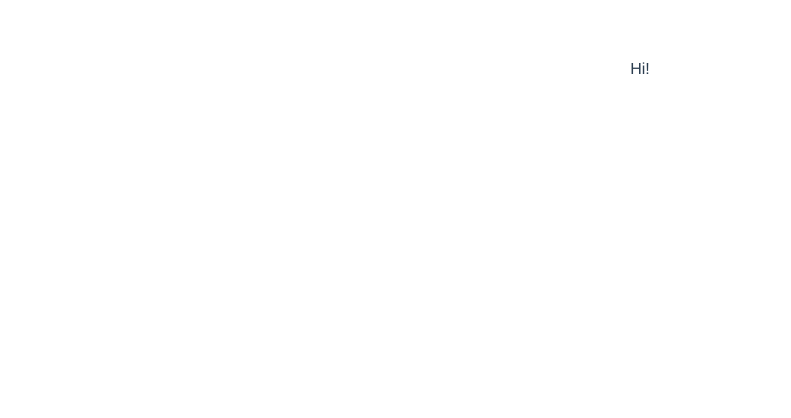
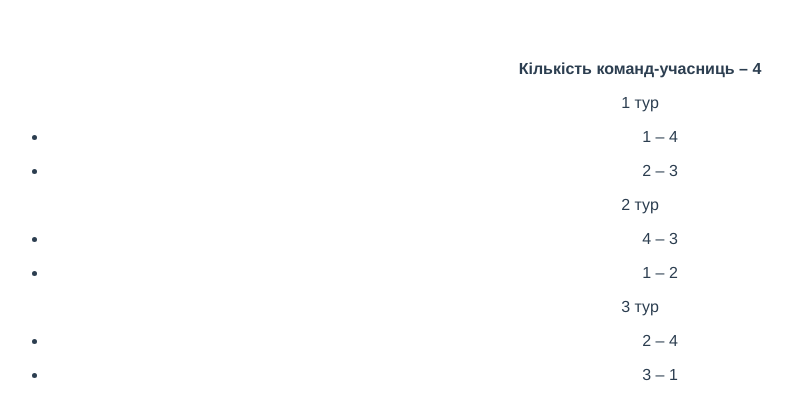
Before and after one commit to ruig1992/berger-round-robin-tables, a Vue app: page / in a window 1280 px wide. Shown: the top 418 px of the page, without its empty margins (0-791 px from the left). Built offline with nearby package versions, Linux system fonts and the light colour scheme.

Commit message:
Add base data and markuo

```diff
--- a/src/App.vue
+++ b/src/App.vue
@@ -1,12 +1,28 @@
 <template>
   <div id="app">
-    <p>Hi!</p>
+    <p><b>Кількість команд-учасниць – {{ participantsNum }}</b></p>
+    <div class="app-calendar">
+      <div class="app-calendar__tour" v-for="tour in calendar" :key="tour.tour">
+        <p class="app-calendar__tour-name">{{ tour.tour }} тур</p>
+        <ul class="app-calendar__games" v-for="(g, i) in tour.games" :key="i">
+          <li class="app-calendar__game">{{ g.team_1 }} – {{ g.team_2 }}</li>
+        </ul>
+      </div>
+    </div>
   </div>
 </template>
 
 <script>
 export default {
   name: 'App',
+  data: () => ({
+    participantsNum: 4,
+    calendar: [
+      { tour: 1, games: [{ team_1: 1, team_2: 4 }, { team_1: 2, team_2: 3 },] },
+      { tour: 2, games: [{ team_1: 4, team_2: 3 }, { team_1: 1, team_2: 2 },] },
+      { tour: 3, games: [{ team_1: 2, team_2: 4 }, { team_1: 3, team_2: 1 },] },
+    ],
+  }),
 }
 </script>
 
```
